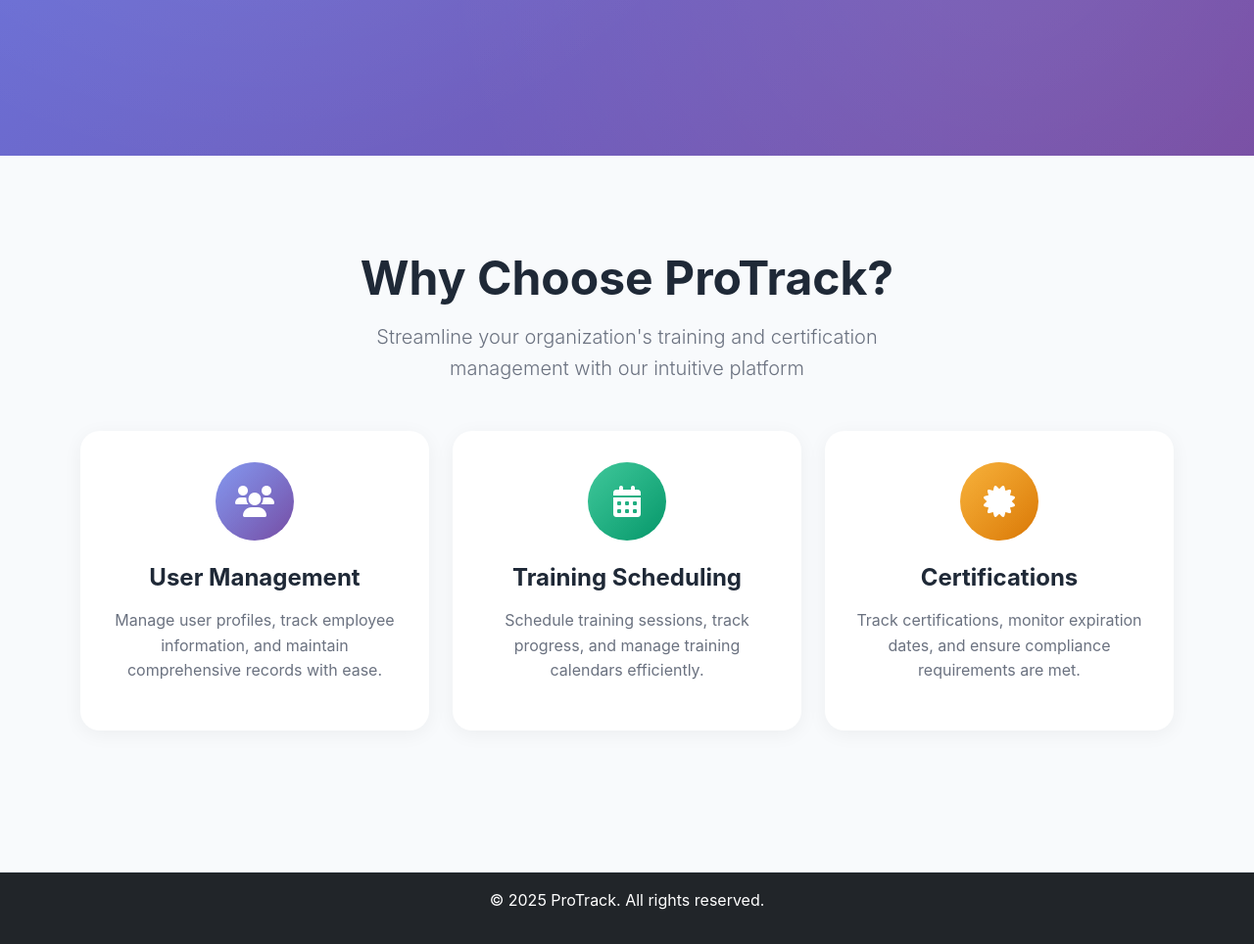
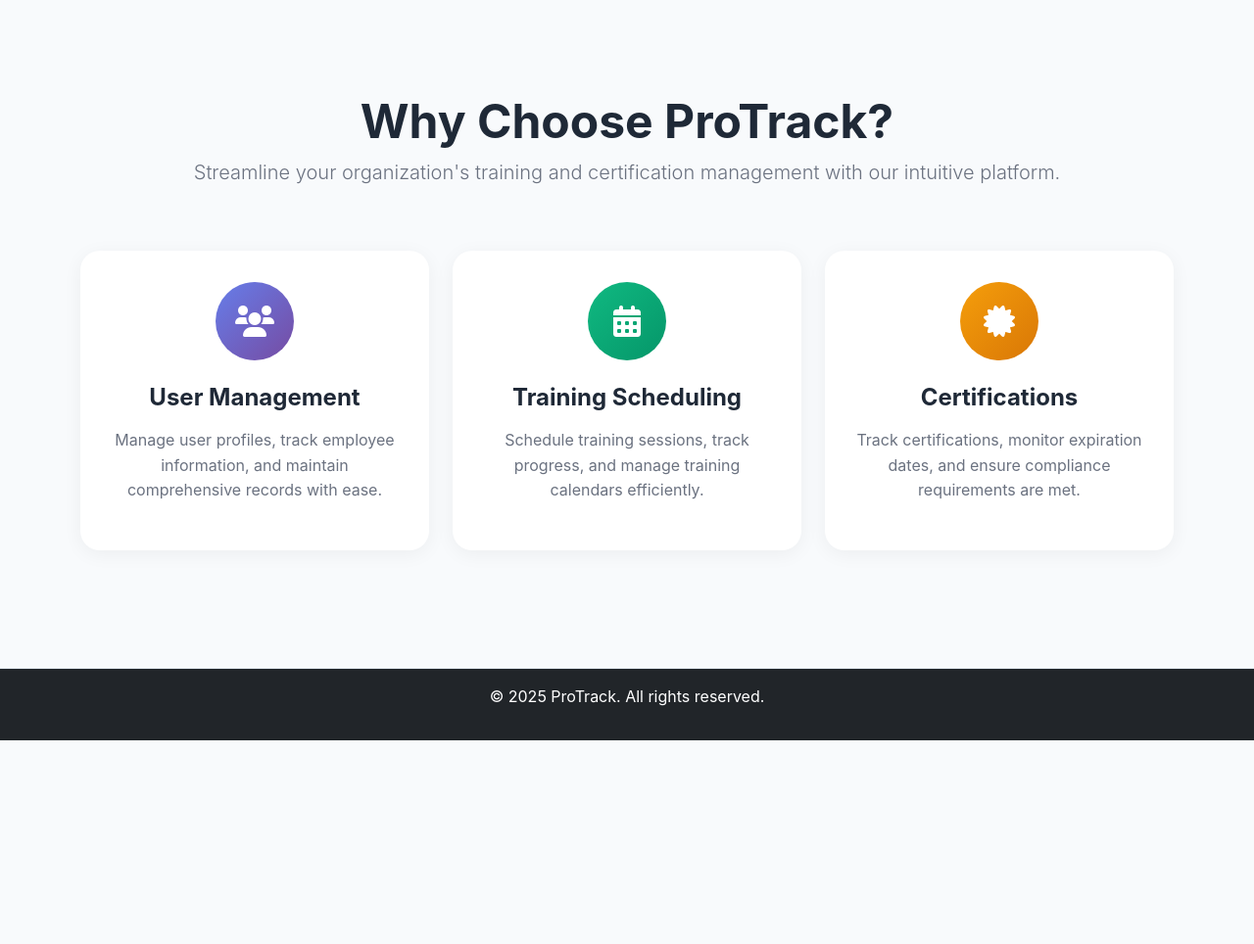
Before and after one commit to trixieann30/ProTrack, a Django app: page / in a window 1280 px wide. Shown: the part 717-1681 px from the top of the page at 98% size. After the commit the page ends 1473 px from the top, so only its background shows below. Run offline with Django 5.2, Linux system fonts and the light colour scheme; the visitor is signed in with stand-in values (Sample User, id 1).

Commit message:
Fixed home page

```diff
--- a/templates/home.html
+++ b/templates/home.html
@@ -114,87 +120,59 @@
     padding: 2rem;
     text-align: center;
     transition: all 0.3s ease;
-    border: none;
-    box-shadow: 0 4px 20px rgba(0, 0, 0, 0.05);
+    box-shadow: 0 4px 20px rgba(0,0,0,0.05);
     height: 100%;
 }
 
 .feature-card:hover {
-    transform: translateY(-10px);
-    box-shadow: 0 20px 40px rgba(0, 0, 0, 0.1);
+    transform: translateY(-8px);
+    box-shadow: 0 18px 35px rgba(0,0,0,0.1);
 }
 
 .feature-icon {
     width: 80px;
     height: 80px;
+    margin: 0 auto 1.5rem;
     border-radius: 50%;
     display: flex;
     align-items: center;
     justify-content: center;
-    margin: 0 auto 1.5rem;
     font-size: 2rem;
     color: white;
-    position: relative;
-    overflow: hidden;
 }
 
-.feature-icon::before {
-    content: '';
-    position: absolute;
-    top: 0;
-    left: 0;
-    right: 0;
-    bottom: 0;
-    background: linear-gradient(135deg, rgba(255,255,255,0.2) 0%, rgba(255,255,255,0) 100%);
-}
-
-.feature-icon.users {
-    background: linear-gradient(135deg, #667eea 0%, #764ba2 100%);
-}
-
-.feature-icon.calendar {
-    background: linear-gradient(135deg, #10b981 0%, #059669 100%);
-}
-
-.feature-icon.certificate {
-    background: linear-gradient(135deg, #f59e0b 0%, #d97706 100%);
-}
+.feature-icon.users { background: linear-gradient(135deg, #667eea 0%, #764ba2 100%); }
+.feature-icon.calendar { background: linear-gradient(135deg, #10b981 0%, #059669 100%); }
+.feature-icon.certificate { background: linear-gradient(135deg, #f59e0b 0%, #d97706 100%); }
 
 .feature-title {
     font-size: 1.5rem;
     font-weight: 700;
+    margin-bottom: 1rem;
     color: #1f2937;
-    margin-bottom: 1rem;
 }
 
 .feature-description {
     color: #6b7280;
-    line-height: 1.6;
     font-size: 1rem;
 }
 
 @media (max-width: 768px) {
-    .hero-title {
-        font-size: 2.5rem;
-    }
-
-    .hero-section {
-        text-align: center;
-        padding: 4rem 0;
-    }
-
-    .hero-icon {
-        font-size: 4rem;
-        margin-top: 2rem;
-    }
+    .hero-title { font-size: 2.8rem; }
+    .hero-section { padding: 4rem 0; text-align: center; }
+    .hero-icon { font-size: 5rem; margin-top: 2rem; }
 }
 </style>
 {% endblock %}
 
 {% block content %}
+<!-- ===========================
+     HERO SECTION
+=========================== -->
 <div class="hero-section">
     <div class="container">
         <div class="row align-items-center">
+            <!-- Left Content -->
             <div class="col-lg-6">
                 <div class="hero-content">
                     <h1 class="hero-title">ProTrack</h1>
@@ -228,45 +209,43 @@
     </div>
 </div>
 
+<!-- ===========================
+     FEATURES SECTION
+=========================== -->
 <div class="features-section">
     <div class="container">
-        <div class="row mb-5">
-            <div class="col-12 text-center">
-                <h2 class="display-5 fw-bold mb-3" style="color: #1f2937;">Why Choose ProTrack?</h2>
-                <p class="lead" style="color: #6b7280; max-width: 600px; margin: 0 auto;">
-                    Streamline your organization's training and certification management with our intuitive platform
-                </p>
-            </div>
+
+        <div class="row mb-5 text-center">
+            <h2 class="display-5 fw-bold" style="color: #1f2937;">Why Choose ProTrack?</h2>
+            <p class="lead" style="color: #6b7280;">
+                Streamline your organization's training and certification management with our intuitive platform.
+            </p>
         </div>
 
         <div class="row g-4">
-            <div class="col-lg-4 mb-4">
+            <div class="col-lg-4">
                 <div class="feature-card">
-                    <div class="feature-icon users">
-                        <i class="fas fa-users"></i>
-                    </div>
+                    <div class="feature-icon users"><i class="fas fa-users"></i></div>
                     <h3 class="feature-title">User Management</h3>
                     <p class="feature-description">
                         Manage user profiles, track employee information, and maintain comprehensive records with ease.
                     </p>
                 </div>
             </div>
-            <div class="col-lg-4 mb-4">
+
+            <div class="col-lg-4">
                 <div class="feature-card">
-                    <div class="feature-icon calendar">
-                        <i class="fas fa-calendar-alt"></i>
-                    </div>
+                    <div class="feature-icon calendar"><i class="fas fa-calendar-alt"></i></div>
                     <h3 class="feature-title">Training Scheduling</h3>
                     <p class="feature-description">
                         Schedule training sessions, track progress, and manage training calendars efficiently.
                     </p>
                 </div>
             </div>
-            <div class="col-lg-4 mb-4">
+
+            <div class="col-lg-4">
                 <div class="feature-card">
-                    <div class="feature-icon certificate">
-                        <i class="fas fa-certificate"></i>
-                    </div>
+                    <div class="feature-icon certificate"><i class="fas fa-certificate"></i></div>
                     <h3 class="feature-title">Certifications</h3>
                     <p class="feature-description">
                         Track certifications, monitor expiration dates, and ensure compliance requirements are met.
```
Also changed, not shown: other parts of templates/home.html (+50 -40 lines).
